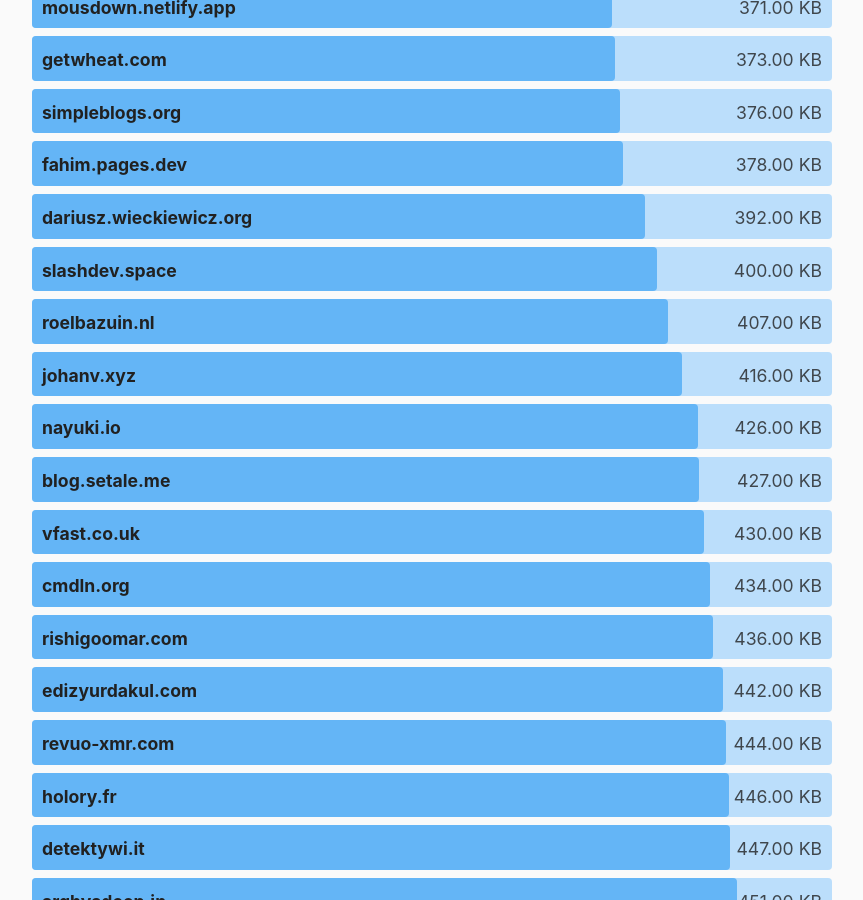
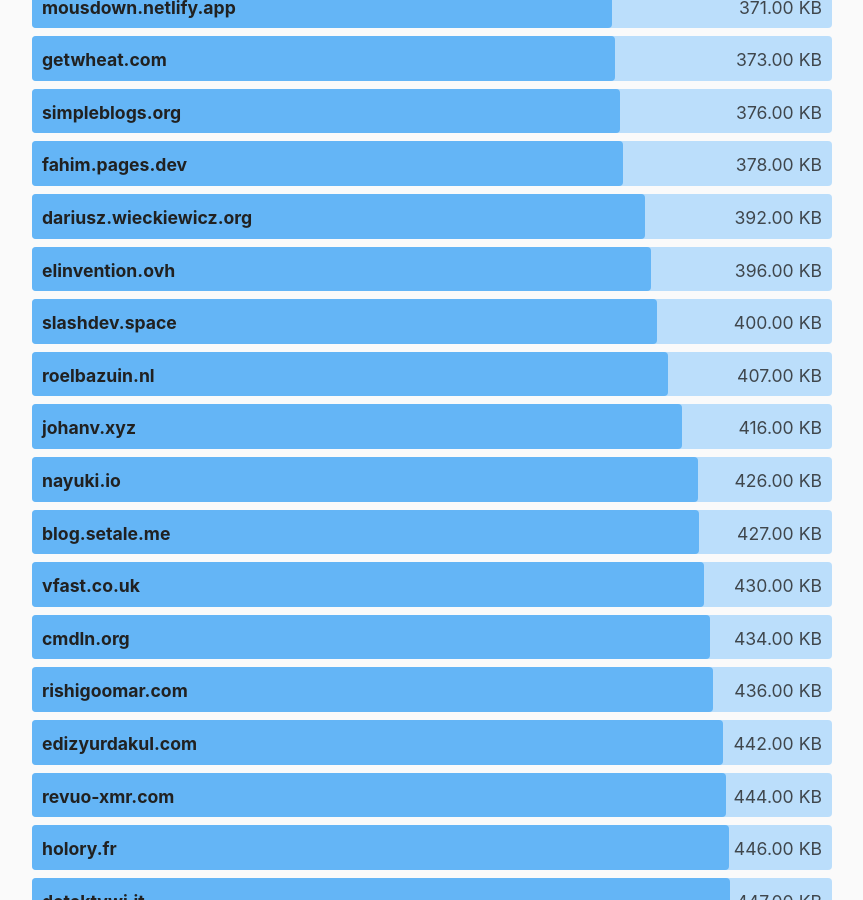
Before and after one commit to kevquirk/512kb.club, a Jekyll site: the page built from index.md, in a window 1280 px wide and 900 px high, scrolled down 22955 px. Shown: the whole window, without its empty margins (208-1071 px from the left). Built offline with Jekyll 4.4.1, drawn with Linux system fonts in a browser that asks for light colours.

Commit message:
Add elinvention.ovh

```diff
--- a/_data/sites.yml
+++ b/_data/sites.yml
@@ -702,6 +702,11 @@
   url: https://eink.link/
   size: 7.5
   last_checked: 2022-05-05
+
+- domain: elinvention.ovh
+  url: https://elinvention.ovh/
+  size: 396
+  last_checked: 2022-05-06
 
 - domain: elrido.dssr.ch
   url: https://elrido.dssr.ch/
```
